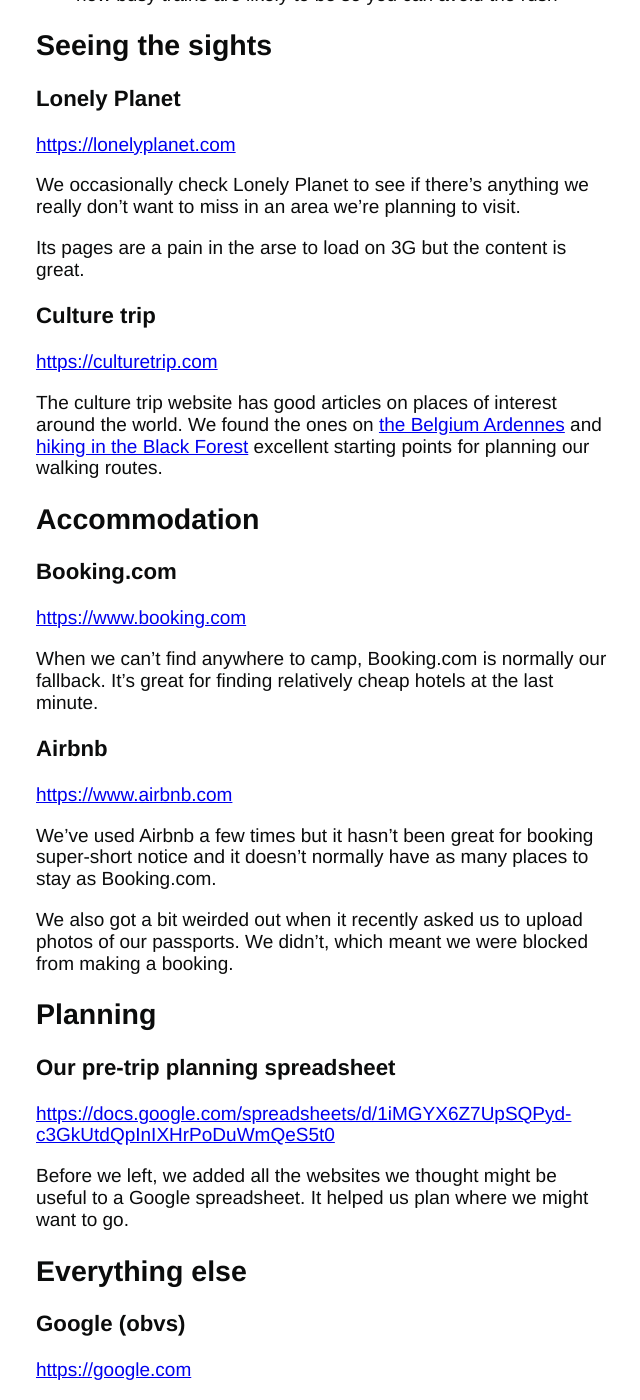
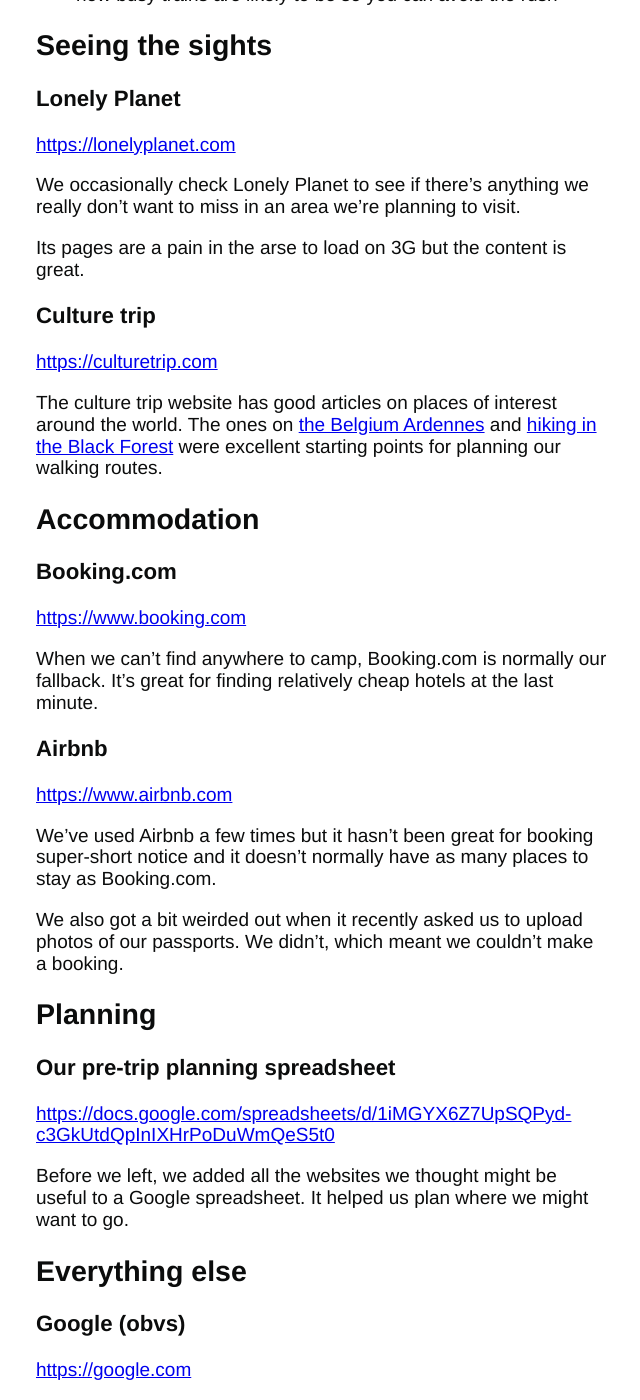
Before and after one commit to tombye/trexit, a Jekyll site: the page built from _posts/2017-08-24-useful-websites-so-far.markdown, in a window 1280 px wide and 1400 px high, scrolled down 1624 px. Shown: the whole window, without its empty margins (124-764 px from the left). Built offline with Jekyll 4.4.1, drawn with Linux system fonts in a browser that asks for light colours.

Commit message:
Update 2017-08-24-useful-websites-so-far.markdown

```diff
--- a/_posts/2017-08-24-useful-websites-so-far.markdown
+++ b/_posts/2017-08-24-useful-websites-so-far.markdown
@@ -61,7 +61,7 @@
 ### Culture trip
 [https://culturetrip.com](https://culturetrip.com)
 
-The culture trip website has good articles on places of interest around the world. We found the ones on [the Belgium Ardennes](https://theculturetrip.com/europe/belgium/articles/the-top-3-hikes-in-the-belgian-ardennes/) and [hiking in the Black Forest](https://theculturetrip.com/europe/germany/articles/the-10-most-beautiful-spots-in-germanys-black-forest/) excellent starting points for planning our walking routes.
+The culture trip website has good articles on places of interest around the world. The ones on [the Belgium Ardennes](https://theculturetrip.com/europe/belgium/articles/the-top-3-hikes-in-the-belgian-ardennes/) and [hiking in the Black Forest](https://theculturetrip.com/europe/germany/articles/the-10-most-beautiful-spots-in-germanys-black-forest/) were excellent starting points for planning our walking routes.
 
 ## Accommodation
 
@@ -75,7 +75,7 @@
 
 We've used Airbnb a few times but it hasn't been great for booking super-short notice and it doesn't normally have as many places to stay as Booking.com.
 
-We also got a bit weirded out when it recently asked us to upload photos of our passports. We didn't, which meant we were blocked from making a booking.
+We also got a bit weirded out when it recently asked us to upload photos of our passports. We didn't, which meant we couldn't make a booking.
 
 ## Planning
 
```
